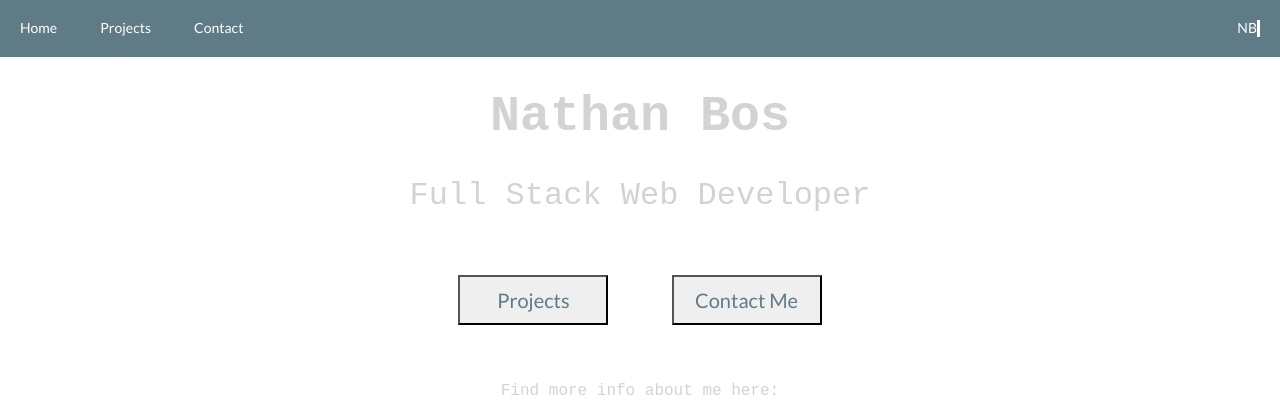
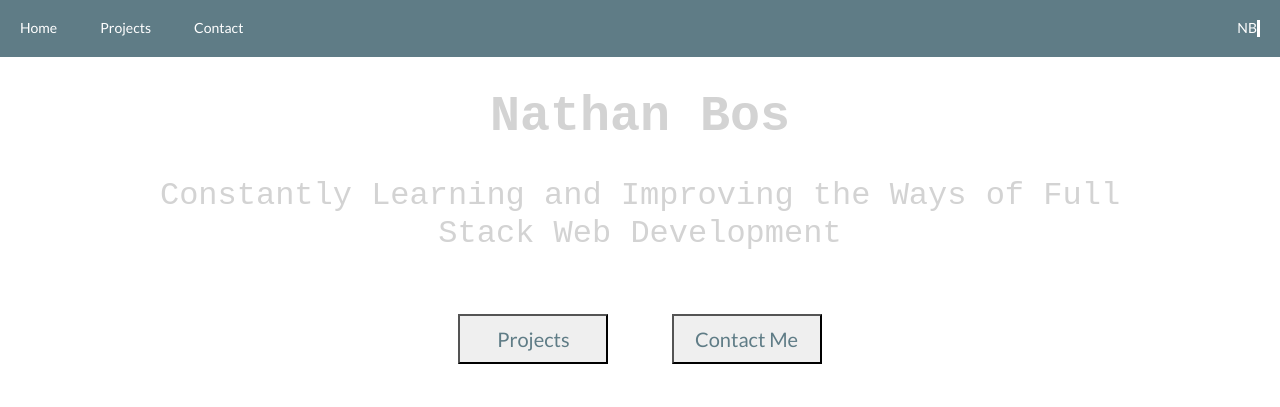
Before and after one commit to nbos17/nateb31, a plain HTML site: page index.html in a window 1280 px wide. Shown: the top 407 px of the page. Drawn offline with nearby package versions, Linux system fonts and the light colour scheme.

Commit message:
Update index.html

```diff
--- a/index.html
+++ b/index.html
@@ -31,7 +31,7 @@
 	<div class="container">
 
 		<h1 class="main">Nathan Bos</h1>
-		<h2 class="main">Full Stack Web Developer</h2>
+		<h2 class="main">Constantly Learning and Improving the Ways of Full Stack Web Development</h2>
 		<button class="projects" id="projectPage">Projects</button>
 		<button class="projects" id="contactMe">Contact Me</a></button>
 		<br><br>
```
